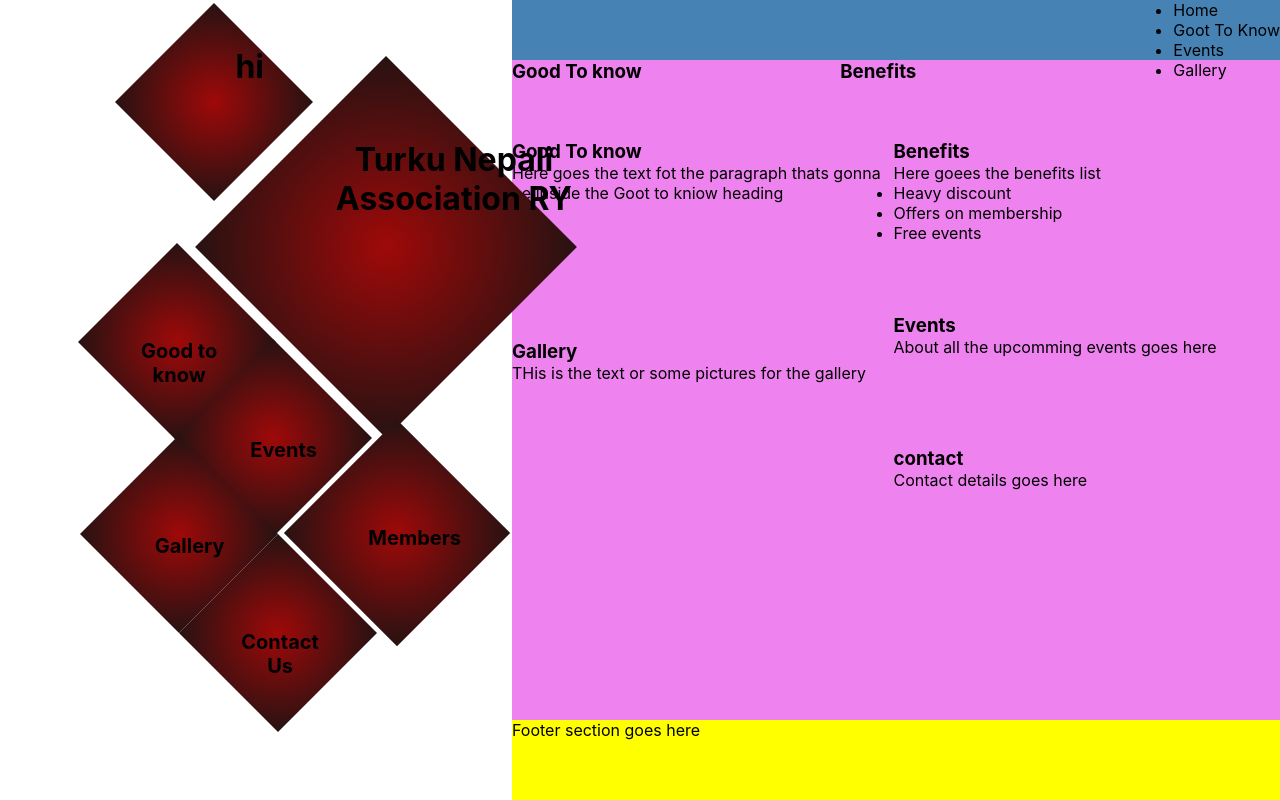
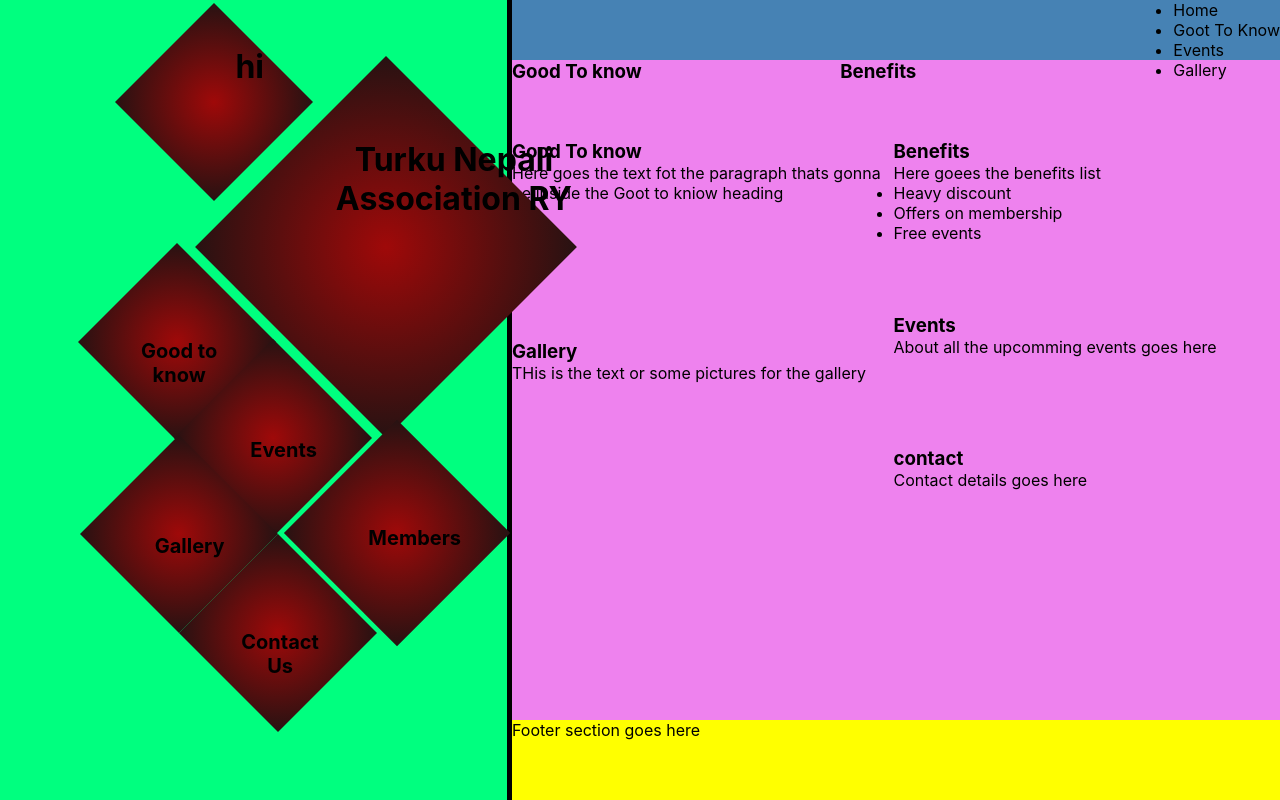
Before and after one commit to sdhakal18/Turkunepal, a React (Create React App) app in the folder tna-app/: page / in a window 1280 px wide. Built offline with nearby package versions, Linux system fonts and the light colour scheme.

Commit message:
contains div for left menu

```diff
--- a/tna-app/src/LeftContainer.js
+++ b/tna-app/src/LeftContainer.js
@@ -9,7 +9,7 @@ import "./leftContainer.css";
 
 export default function LeftContainer() {
   return (
-    <div className="mainleft">
+
     <div className="LeftContainer">
       <div class="tna_gridLinks">
         <div class="logo">
@@ -36,6 +36,6 @@ export default function LeftContainer() {
         </div>
       </div>
     </div>
-    </div>
+
   );
 }
```
